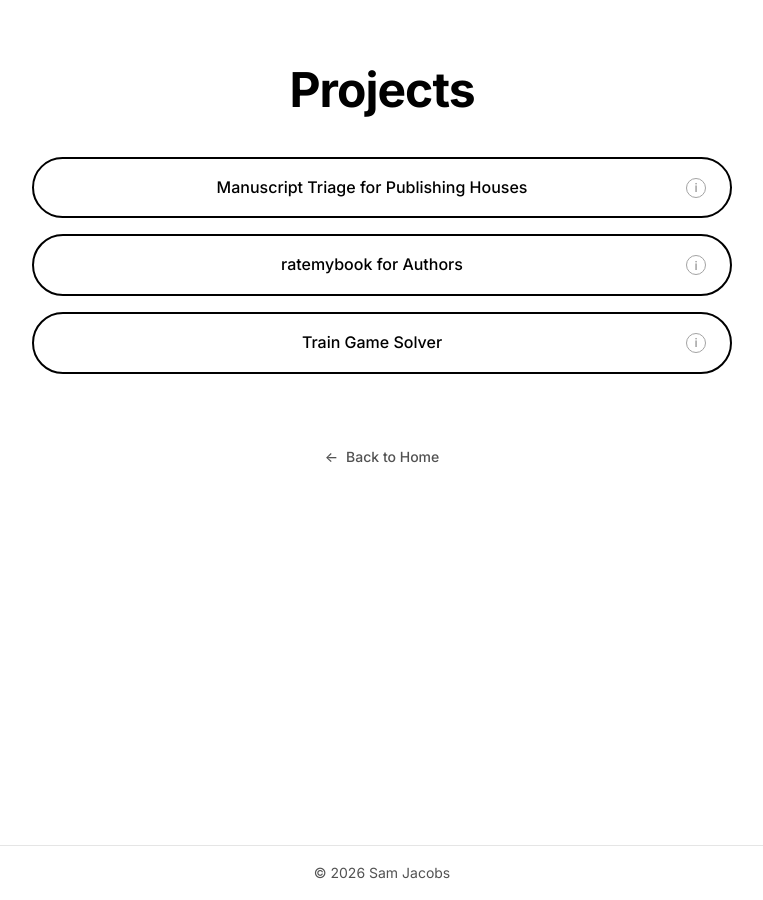
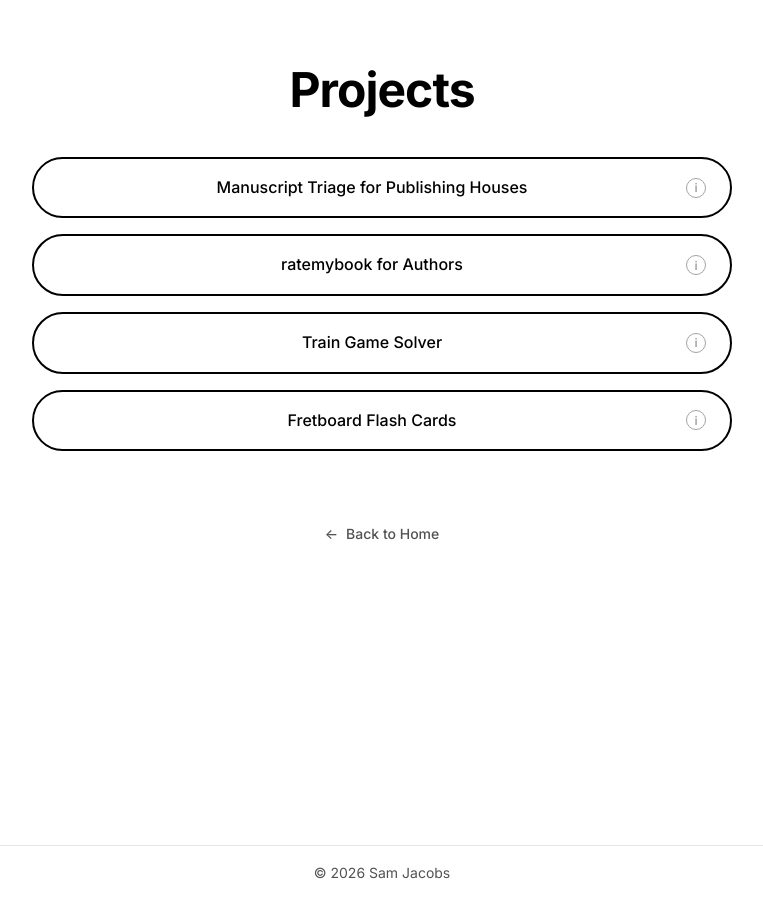
Before and after one commit to s-jac/s-jac.github.io, a Jekyll site: the page built from projects.html, in a window 1280 px wide. Shown: the whole page, without its empty margins (258-1021 px from the left). Built offline with Jekyll 4.4.1, drawn with Linux system fonts in a browser that asks for light colours.

Commit message:
initial fretboard flash cards one shot

```diff
--- a/assets/js/projects-data.js
+++ b/assets/js/projects-data.js
@@ -15,6 +15,10 @@ const PROJECTS = {
   'train-game': {
     title: 'Train Game Solver',
     description: "JS-based UI generating all possible solutions to the popular Sydney 'train game'."
+  },
+  'fretboard-flash-cards': {
+    title: 'Fretboard Flash Cards',
+    description: 'Mobile-first guitar note training game with Web Audio playback, configurable fret range, and streak scoring.'
   }
 };
 
--- a/projects.html
+++ b/projects.html
@@ -46,6 +46,14 @@ extra_js:
     </span>
   </a>
 
+  <a href="{{ '/projects/fretboard-flash-cards/' | relative_url }}" class="project-item" data-project="fretboard-flash-cards">
+    <span class="project-item__title"></span>
+    <span class="project-item__info" tabindex="0">
+      i
+      <span class="project-item__tooltip"></span>
+    </span>
+  </a>
+
 </nav>
 
 <a href="{{ '/' | relative_url }}" class="back-link">Back to Home</a>
```
